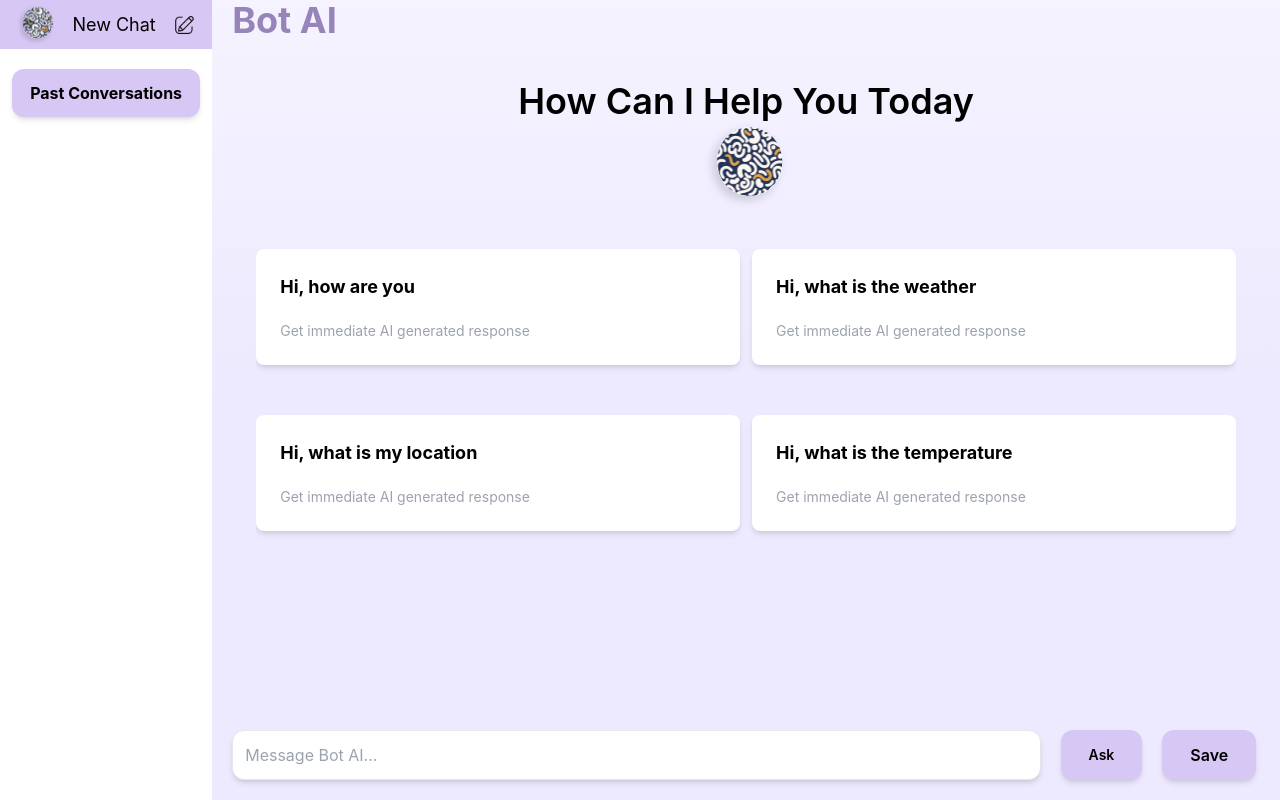
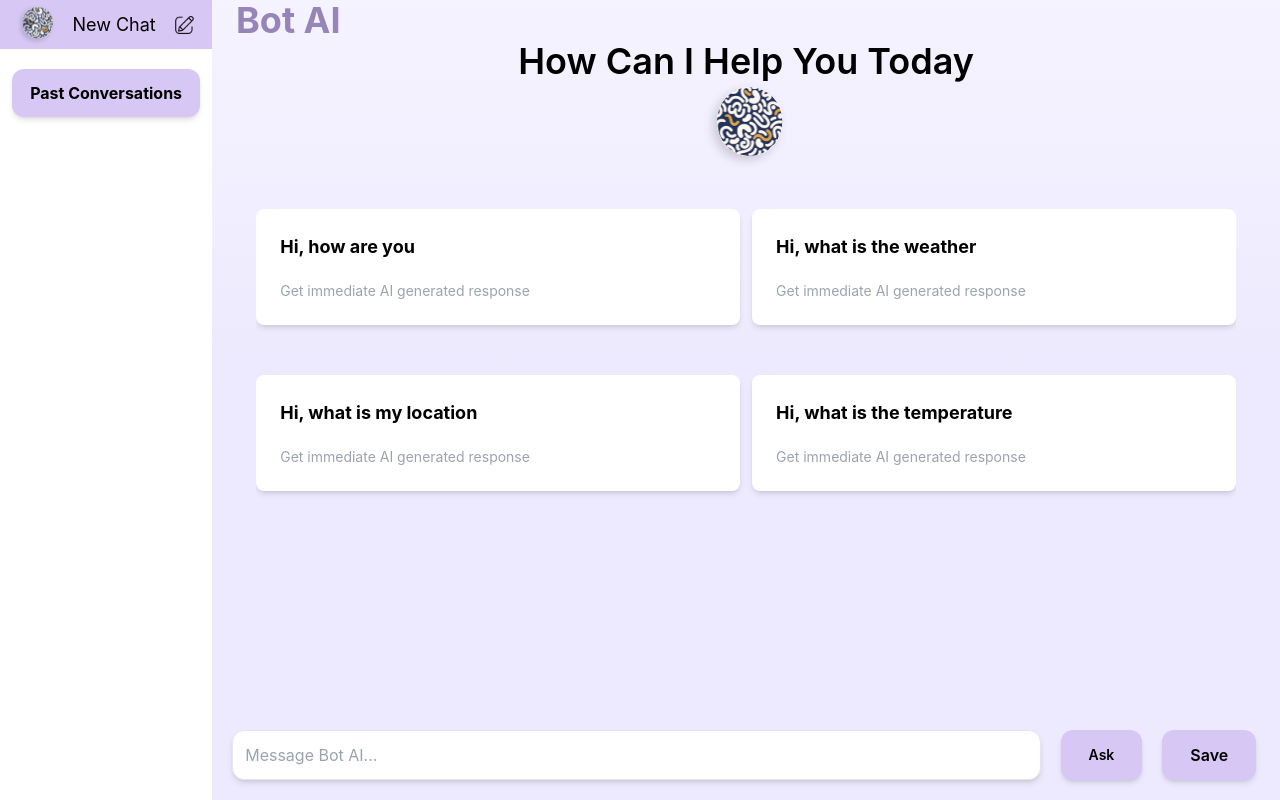
Before and after one commit to vedprakash-cloud/botai, a React (Create React App) app: page / in a window 1280 px wide. Built offline with nearby package versions, Linux system fonts and the light colour scheme.

Commit message:
test cases

```diff
--- a/src/App.js
+++ b/src/App.js
@@ -1,11 +1,15 @@
 import SavedChat from './ChatHistory/savedConv';
 import Chat from './component/chatWindow';
+import NavBar from "./component/navBar";
 import { BrowserRouter,Routes, Route } from 'react-router-dom';
 import './App.css';
 
 function App() {
   return (
     <BrowserRouter>
+        <div className="text-start text-4xl text-[#9785BA] font-bold w-4/5 absolute right-5">
+          <NavBar />
+        </div>
     <Routes>
       <Route path='/' element={<Chat />} />
       <Route path='/history' element={<SavedChat />} />
--- a/src/component/botAnswer.jsx
+++ b/src/component/botAnswer.jsx
@@ -13,7 +13,7 @@ export default function BotAnswer({onAsk,time}){
             </div>
             <div className='w-full group flex flex-col'>
                 <span className='text-sm'>Soul AI</span>
-                <span className='mb-2 text-sm md:text-base'>{onAsk}</span>
+                <p className='mb-2 text-sm md:text-base'>{onAsk}</p>
                 <div className='flex gap-2'>
                     <p>{time}</p>
                     <div className={`${rating ? 'block opacity-100' : 'hidden group-hover:block hover:block opacity-0 group-hover:opacity-100 hover:opacity-100'}`}>
--- a/src/component/chatWindow.jsx
+++ b/src/component/chatWindow.jsx
@@ -1,7 +1,6 @@
 /* eslint-disable no-lone-blocks */
 import profile from "../assets/Group 1000011097.svg";
 import { useNavigate } from "react-router-dom";
-import NavBar from "./navBar";
 import newChat from "../assets/image 31.svg";
 import data from "../data.json";
 import { useState, useRef, useEffect } from "react";
@@ -68,8 +67,7 @@ export default function ChatWindow() {
     );
 
     const botAnswer = ansFound
-      ? ansFound.response
-      : <p>Sorry, did not understand your query!</p>;
+    ? ansFound.response:<p>Sorry, Did not understand your query!</p>
 
     let cardId = ansFound ? ansFound.id : Date.now();
 
@@ -168,9 +166,6 @@ export default function ChatWindow() {
       {/*************************chat screen starts here*******************/}
 
       <div className="px-5 w-full">
-        <div className="text-start text-4xl text-[#9785BA] font-bold">
-          <NavBar />
-        </div>
         {pastChat ? (
           <div>
             <SavedChat />
--- a/src/component/navBar.jsx
+++ b/src/component/navBar.jsx
@@ -8,7 +8,8 @@ export default function NavBar(){
     }
     return (
         <h1
-        onClick={handleCLick}>
+        onClick={handleCLick}
+        className='cursor-pointer'>
             Bot AI
         </h1>
     )
```
